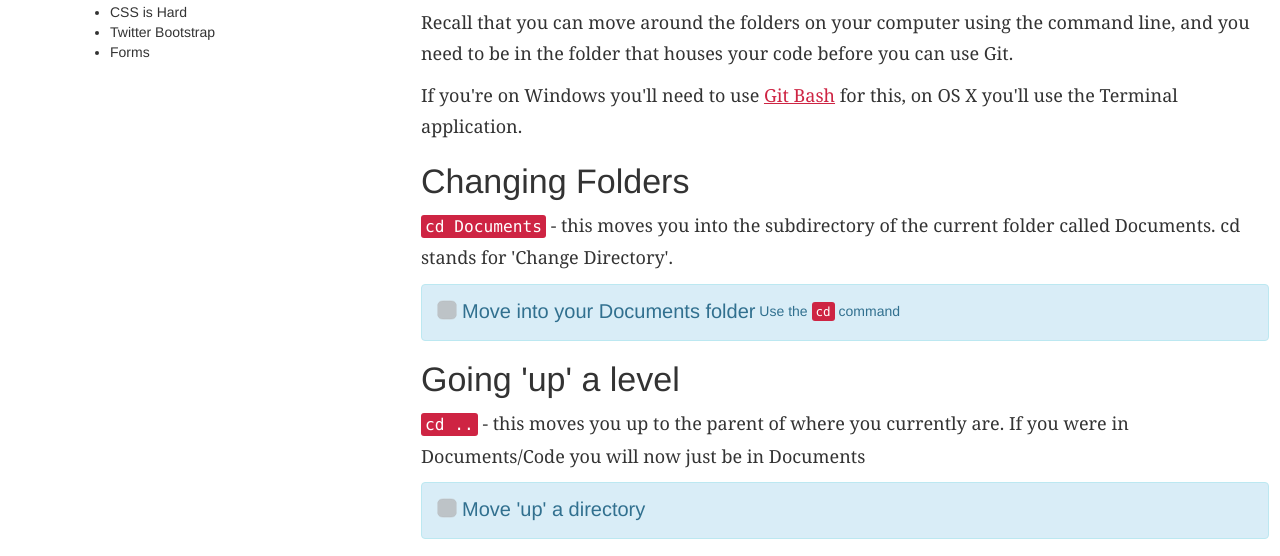
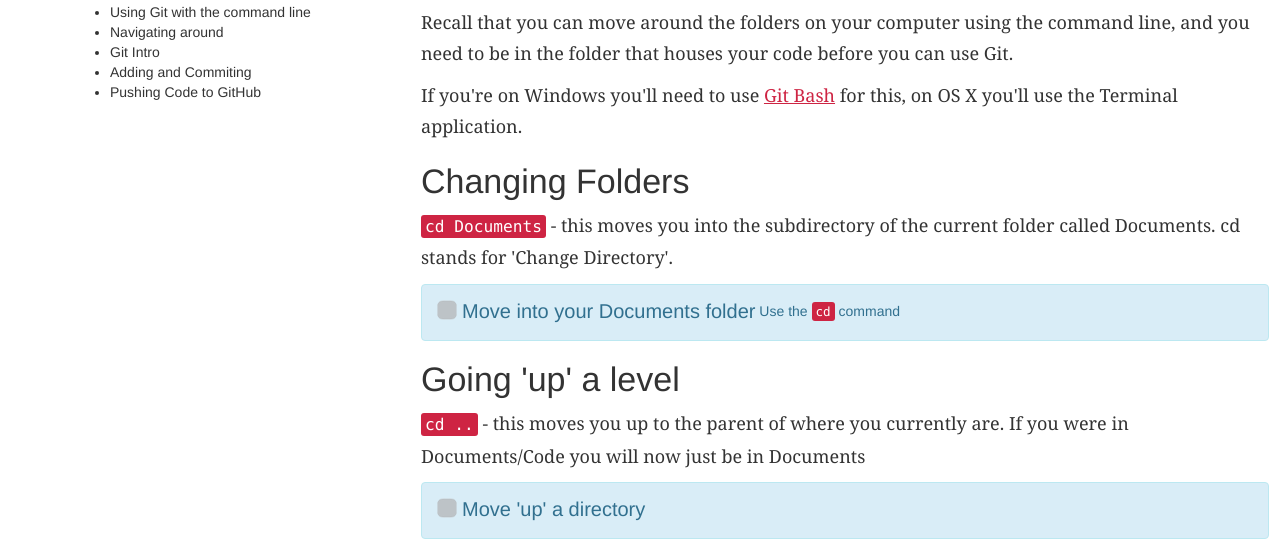
Before and after one commit to CFGer/hackathon, a plain HTML site: page commandline.html in a window 1280 px wide. Shown: the part 204-760 px from the top of the page. Drawn offline with Linux system fonts and the light colour scheme; a web font is replaced by a local one.

Commit message:
side bar

```diff
--- a/commandline.html
+++ b/commandline.html
@@ -1,7 +1,7 @@
 <!DOCTYPE html>
 <html ng-app="IntroductionApp">
 <head>
-    <title>CodeFirst:Girls Introductory Course</title>
+    <title>CodeFirst:Girls Hackathon</title>
     <meta name="viewport" content="width=device-width, initial-scale=1">
     <link rel="stylesheet" href="bower_components/bootstrap/dist/css/bootstrap.min.css">
     <script src="bower_components/jquery/dist/jquery.min.js"></script>
@@ -30,18 +30,20 @@
                 </div>
                 <div class="sidebar">
                     <ul>
-                        <li><a href="#hard">CSS is Hard</a></li>
-                        <li><a href="#bs">Twitter Bootstrap</a></li>
-                        <li><a href="#forms">Forms</a></li>
+                        <li><a href="#git">Using Git with the command line</a></li>
+                        <li><a href="#nav">Navigating around</a></li>
+                        <li><a href="#intro">Git Intro</a></li>
+                        <li><a href="#adding_files_to_the_repository">Adding and Commiting</a></li>
+                        <li><a href="#pushing">Pushing Code to GitHub</a></li>
                     </ul>
                 </div>
             </div>
             <div id="rightPane" class="col-xs-9">
-                <h1>Using Git with the Command Line</h1>
+                <h1 id="git">Using Git with the Command Line</h1>
                 <p>
                     Remember that Git is a tool developers use to track changes to their code and collaborate with others. You'll need to do all of this at the hackathon - so here's a quick refresher.
                 </p>
-                <h2>Navigating with the command line</h2>
+                <h2 id="nav">Navigating with the command line</h2>
                 <p>
                     Recall that you can move around the folders on your computer using the command line, and you need to be in the folder that houses your code before you can use Git.
                 </p>
@@ -183,7 +185,7 @@ Author: Maddie Nosworthy &lt;madeleine@example.com
 Date:   Tue Jul 2 14:19:30 2013 +0100
 
 Created index.html</code></pre>
-                                <h2>Pushing code to Github</h2>
+                                <h2 id="pushing">Pushing code to Github</h2>
                                 <p>Github is a site which will host a git repo online for you, making it easy to collaborate with others. We'll now see how to put some code online.</p>
 
                                 <p>Go to github, login, and click 'Create New Repo' in the top left hand corner.</p>
@@ -202,7 +204,7 @@ $ git push -u origin master</code></pre>
                             <p>You might now be prompted to add your github username and password (if you're doing the https method). If all goes well, when you go to github you should see the <code>first_site</code> folder containing your html file.</p>
                         <h3 id="get_your_site_online_with_github_pages">Get your site online with GitHub Pages</h3>
 
-                        <p>We're now going to use GitHub Pages to publish your <code>first_site</code> folder as a webpage.</p>
+                        <p>We're now going to use GitHub Pages to publish your website folder as a webpage.</p>
 
                         <p>Github will host an html site for free for you, through a service called <a href="http://pages.github.com/">GitHub Pages</a>. There are two possibilities for telling github to make your code into a website:</p>
 
```
Also changed, not shown: index.html (+1 -1 lines).
